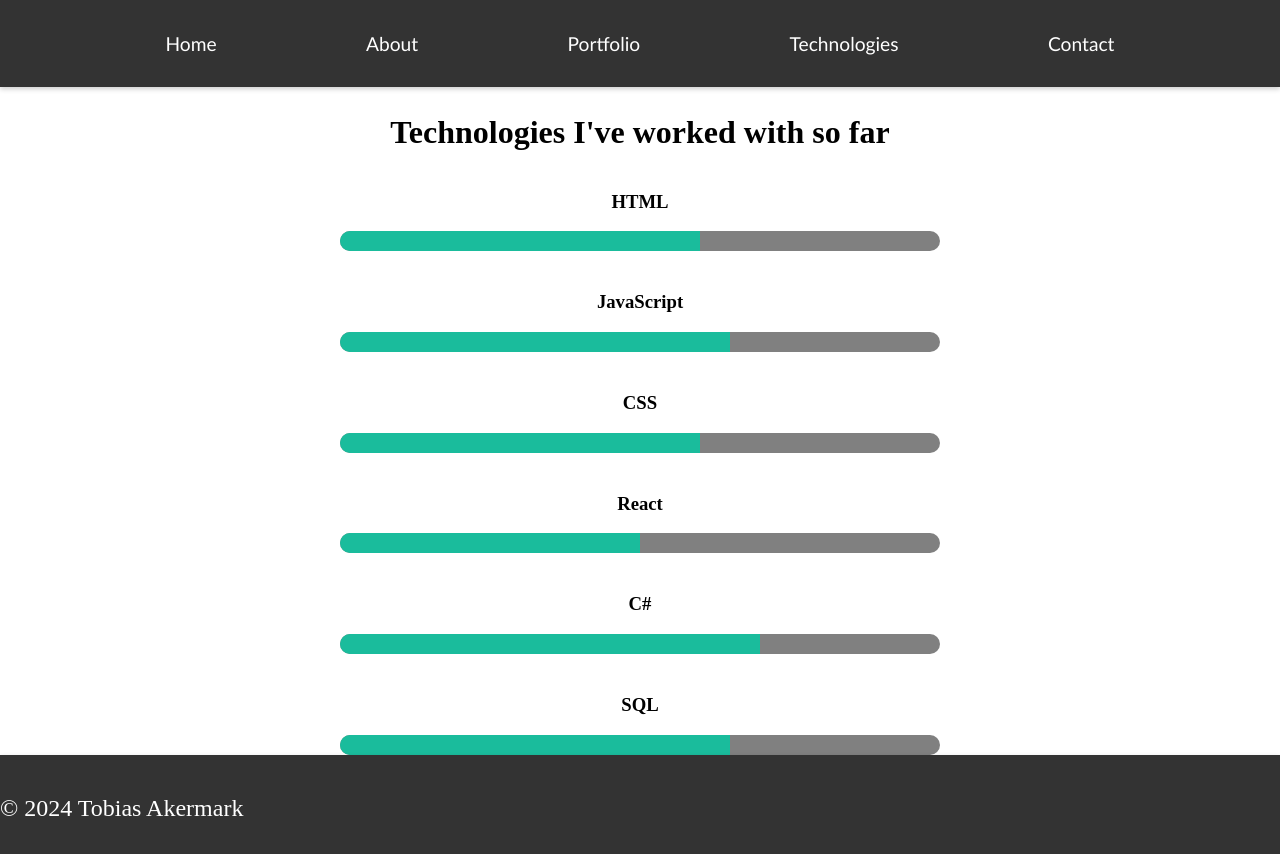
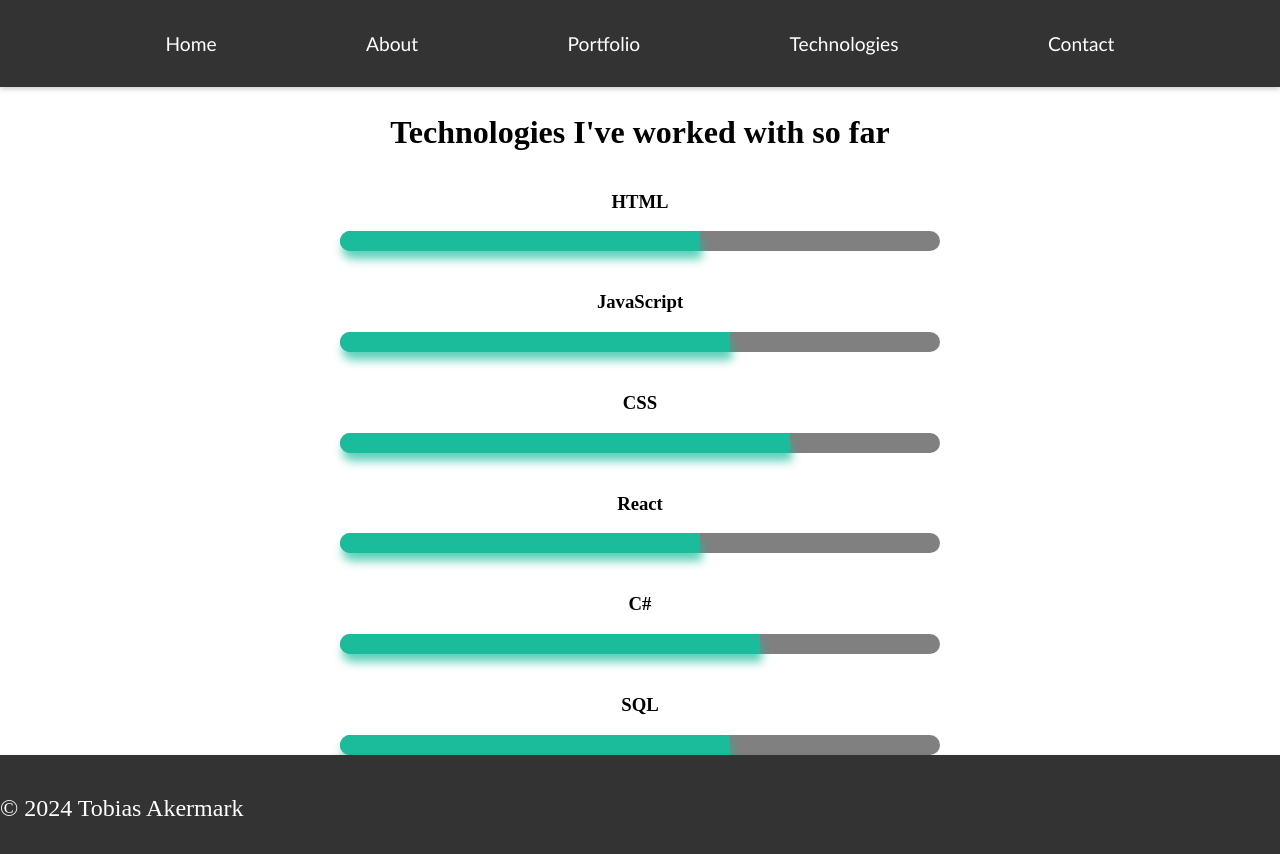
Before and after one commit to AkTobias/tobias_ak_portfolio, a React (Vite) app: page /technologies in a window 1280 px wide. Shown: the top 854 px of the page. Built offline with nearby package versions, Linux system fonts and the light colour scheme.

Commit message:
fixed some css for progressbar

```diff
--- a/src/App.css
+++ b/src/App.css
@@ -208,11 +208,13 @@ font-size: 1.25rem;
   height: 20px;
   background-color: grey;
   border-radius: 10px;
+
 }
 
 .progress{
   height: 100%;
   background-color: var(--HOVER-COLOR);
+  box-shadow: var(--BOX-SH);
   border-radius: 10px 0 0 10px;
 }
 
--- a/src/components/technologies.jsx
+++ b/src/components/technologies.jsx
@@ -16,11 +16,11 @@ function Technologies() {
                </div>
                <h3 className="technologies__h3">CSS</h3>
                <div className="progress__bar">
-                  <div className="progress" style={{ width: "60%" }}></div>
+                  <div className="progress" style={{ width: "75%" }}></div>
                </div>
                <h3 className="technologies__h3">React</h3>
                <div className="progress__bar">
-                  <div className="progress" style={{ width: "50%" }}></div>
+                  <div className="progress" style={{ width: "60%" }}></div>
                </div>
                <h3 className="technologies__h3">C#</h3>
                <div className="progress__bar">
```
